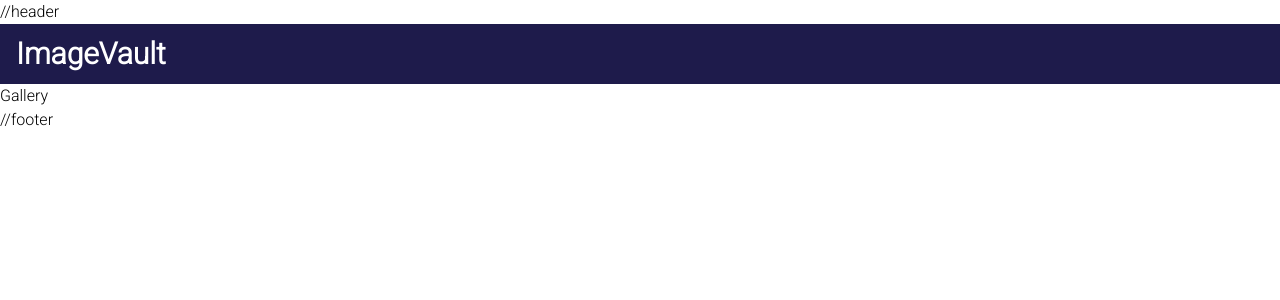
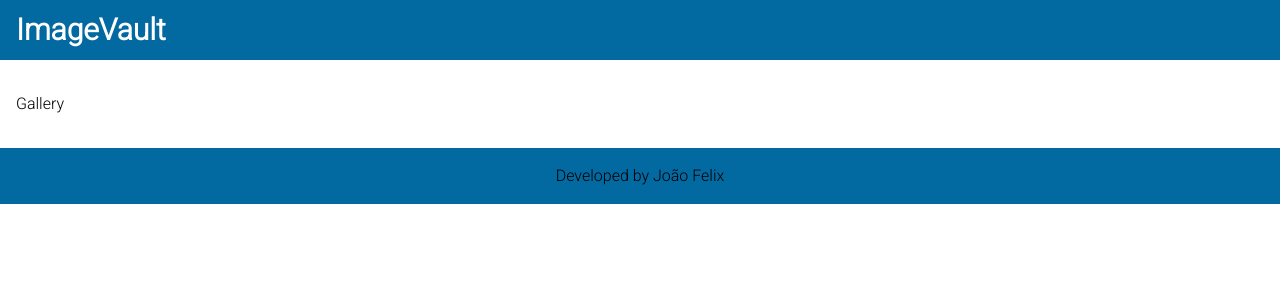
Before and after one commit to JoaoFXs/image-vault, a Next.js app: page /gallery in a window 1280 px wide. Shown: the top 300 px of the page. Built offline with nearby package versions, Linux system fonts and the light colour scheme.

Commit message:
Finish Header and Footer components

```diff
--- a/src/app/layout.tsx
+++ b/src/app/layout.tsx
@@ -16,6 +16,7 @@
 }) {
   return (
     <html lang="en">
+      <meta name="viewport" content="width=device-width, initial-scale=1.0" />
       <body className={roboto.className}>{children}</body>
     </html>
   )
--- a/src/components/Template.tsx
+++ b/src/components/Template.tsx
@@ -6,21 +6,33 @@
 export const Template: React.FC<TemplateProps> = (props: TemplateProps) => {
     return (
         <>
-            //header
             <Header/>
-            {props.children}
+            <div className="container mx-auto mt-8 px-4">
+                 {props.children}
 
-            //footer
+            </div>
+
+            <Footer/>
         </>
     )
 }
 
 const Header: React.FC = () => {
     return(
-        <header className="bg-indigo-950 text-white py-3">
+        <header className="bg-sky-700 text-white py-3">
             <div className="container mx-auto flex justify-between items-center px-4">
                 <h1 className="text-3xl font-bold">ImageVault</h1>
             </div>
         </header>
     )
 }
+
+const Footer: React.FC = () => {
+    return(
+        <footer className="bg-sky-700 text-thite py-4 mt-8">
+            <div className="container mx-auto text-center">
+                Developed by João Felix
+            </div>
+        </footer>
+    )
+}
```
